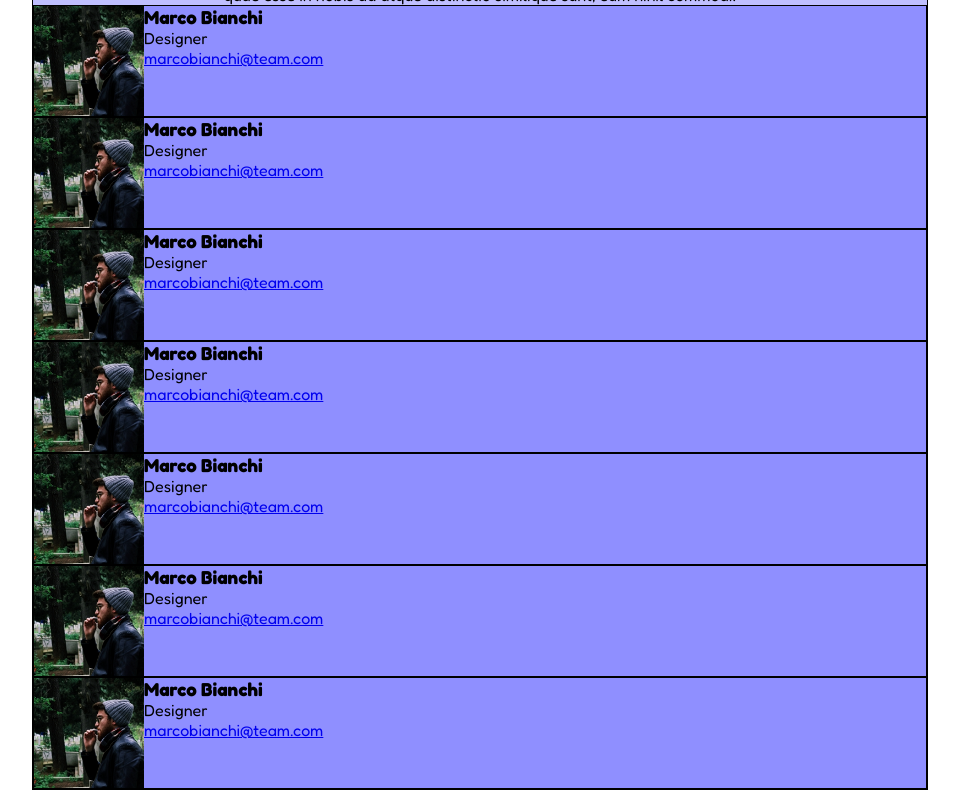
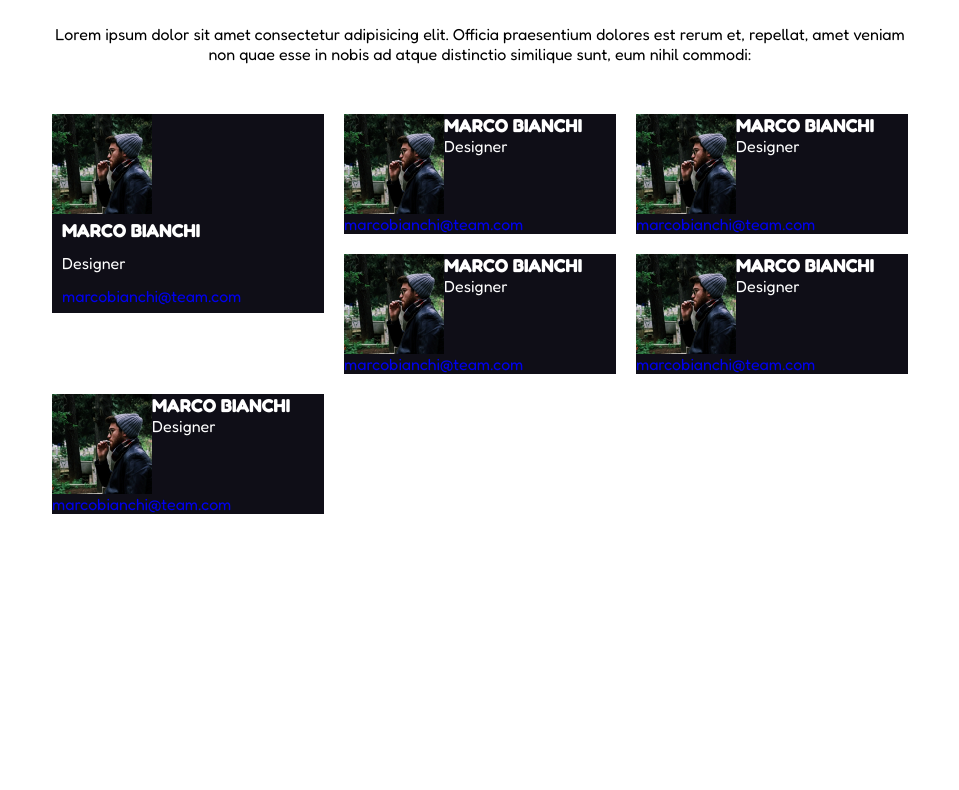
Before and after one commit to manuelmenama/html-css-float-cards, a plain HTML site: page index.html in a window 1280 px wide. Shown: the part 78-868 px from the top of the page, without its empty margins (160-1119 px from the left). After the commit the page ends 800 px from the top, so only its background shows below. Drawn offline with Linux system fonts and the light colour scheme.

Commit message:
add info format

```diff
--- a/assets/css/style.css
+++ b/assets/css/style.css
@@ -11,8 +11,8 @@ body{
 }
 
 .debug{
-  background-color: rgba(0, 0, 255, 0.25);
-  border: 1px solid black;
+  background-color: rgba(191, 191, 255, 0.25);
+  border: 1px solid rgb(255, 0, 0);
 }
 
 .clearfix::after{
@@ -25,21 +25,58 @@ body{
 .container{
   width: 70%;
   margin: 0 auto;
+  padding: 20px 10px 20px 10px;
 }
 
 /* section top */
 .container .top .title{
+  display: inline-block;
   font-size: 35px;
   font-weight: bold;
   color: #e53170;
+  margin-bottom: 40px;
 }
 
 .top{
   text-align: center;
 }
 
+.top p{
+  display: inline-block;
+  margin-bottom: 40px;
+}
+
 /* section team cards */
 .team-cards .card img{
   float: left;
-  height: 110px;
+  height: 100px;
 }
+
+.team-cards .card{
+  float: left;
+  width: calc(100% / 3);
+  padding: 10px;
+}
+
+.team-cards .card .black-box h3,
+.team-cards .card .black-box p{
+  color: white;
+}
+
+.team-cards .card .black-box h3{
+  text-transform: uppercase;
+}
+
+.team-cards .card .black-box a{
+  text-decoration: none;
+}
+
+.team-cards .card .black-box{
+  background-color: #0f0e17;
+}
+
+.team-cards .card .black-box .info{
+  line-height: 33px;
+  padding: 0 0 0 10px;
+  float: left;
+}
--- a/index.html
+++ b/index.html
@@ -12,7 +12,7 @@
 </head>
 <body>
 
-  <main class="container debug">
+  <main class="container clearfix">
 
     <section class="top">
 
@@ -26,54 +26,61 @@
 
     <section class="team-cards">
 
-      <div class="card clearfix debug">
-        <img src="assets/img/male1.png" alt="Marco Bianchi">
-        <h3>Marco Bianchi</h3>
-        <p>Designer</p>
-        <a href="#">marcobianchi@team.com</a>
+      <div class="card clearfix">
+        <div class="black-box clearfix ">
+          <img src="assets/img/male1.png" alt="Marco Bianchi">
+          <div class="info">
+            <h3>Marco Bianchi</h3>
+            <p>Designer</p>
+            <a href="#">marcobianchi@team.com</a>
+          </div>
+        </div>
       </div>
 
-      <div class="card clearfix debug">
-        <img src="assets/img/male1.png" alt="Marco Bianchi">
-        <h3>Marco Bianchi</h3>
-        <p>Designer</p>
-        <a href="#">marcobianchi@team.com</a>
+      <div class="card clearfix">
+        <div class="black-box clearfix ">
+          <img src="assets/img/male1.png" alt="Marco Bianchi">
+          <h3>Marco Bianchi</h3>
+          <p>Designer</p>
+          <a href="#">marcobianchi@team.com</a>
+        </div>
       </div>
 
-      <div class="card clearfix debug">
-        <img src="assets/img/male1.png" alt="Marco Bianchi">
-        <h3>Marco Bianchi</h3>
-        <p>Designer</p>
-        <a href="#">marcobianchi@team.com</a>
+      <div class="card clearfix">
+        <div class="black-box clearfix">
+          <img src="assets/img/male1.png" alt="Marco Bianchi">
+          <h3>Marco Bianchi</h3>
+          <p>Designer</p>
+          <a href="#">marcobianchi@team.com</a>
+        </div>
       </div>
 
-      <div class="card clearfix debug">
-        <img src="assets/img/male1.png" alt="Marco Bianchi">
-        <h3>Marco Bianchi</h3>
-        <p>Designer</p>
-        <a href="#">marcobianchi@team.com</a>
+      <div class="card clearfix">
+        <div class="black-box clearfix ">
+          <img src="assets/img/male1.png" alt="Marco Bianchi">
+          <h3>Marco Bianchi</h3>
+          <p>Designer</p>
+          <a href="#">marcobianchi@team.com</a>
+        </div>
       </div>
 
-      <div class="card clearfix debug">
-        <img src="assets/img/male1.png" alt="Marco Bianchi">
-        <h3>Marco Bianchi</h3>
-        <p>Designer</p>
-        <a href="#">marcobianchi@team.com</a>
+      <div class="card clearfix">
+        <div class="black-box clearfix ">
+          <img src="assets/img/male1.png" alt="Marco Bianchi">
+          <h3>Marco Bianchi</h3>
+          <p>Designer</p>
+          <a href="#">marcobianchi@team.com</a>
+        </div>
       </div>
 
-      <div class="card clearfix debug">
-        <img src="assets/img/male1.png" alt="Marco Bianchi">
-        <h3>Marco Bianchi</h3>
-        <p>Designer</p>
-        <a href="#">marcobianchi@team.com</a>
-      </div>
+      <div class="card clearfix">
+        <div class="black-box clearfix ">
+          <img src="assets/img/male1.png" alt="Marco Bianchi">
+          <h3>Marco Bianchi</h3>
+          <p>Designer</p>
+          <a href="#">marcobianchi@team.com</a>
+        </div>
 
-      <div class="card clearfix debug">
-        <img src="assets/img/male1.png" alt="Marco Bianchi">
-        <h3>Marco Bianchi</h3>
-        <p>Designer</p>
-        <a href="#">marcobianchi@team.com</a>
-      </div>
 
     </section>
 
```
